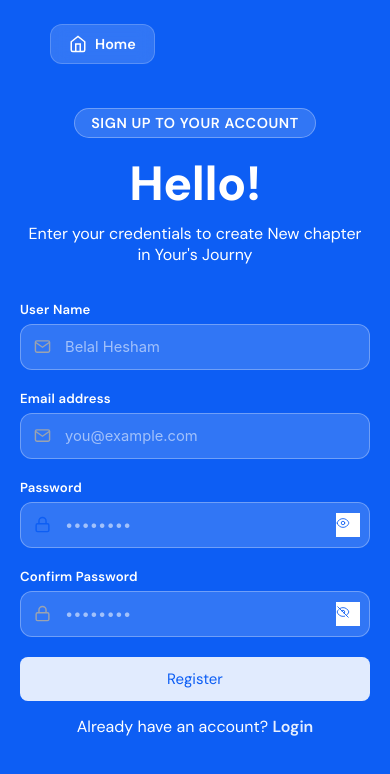
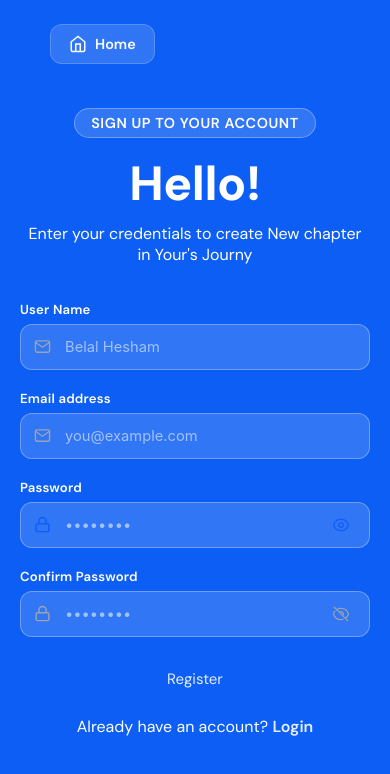
Before and after one commit to Ammarahmed1263/edumart, an Angular app: page /register in a window 390 px wide. Both pictures are taken after a click on the button 348 px from the left and 524 px from the top of the page. Shown: the top 774 px of the page. Built offline with nearby package versions, Linux system fonts and the light colour scheme.

Commit message:
style(ui): polish register UI and detail page responsiveness
Fixed eye icon positioning, bento grid layout, and checkout empty states.

```diff
--- a/src/app/features/auth/register/register.css
+++ b/src/app/features/auth/register/register.css
@@ -126,6 +126,15 @@ form {
   align-items: center;
 }
 
+.eye-icon {
+  position: absolute;
+  right: 10px;
+  top: 50%;
+  transform: translateY(-50%);
+  cursor: pointer;
+  color: #9ca3af;
+}
+
 .input-icon {
   position: absolute;
   left: 14px;
@@ -165,7 +174,8 @@ form {
   box-shadow: 0 0 0 3.5px rgba(13, 94, 244, 0.15);
 }
 
-.input-wrapper:focus-within .input-icon {
+.input-wrapper:focus-within .input-icon,
+.input-wrapper:focus-within .eye-icon {
   color: #0d5ef4;
 }
 
@@ -391,8 +401,6 @@ button.valid-btn::after {
   }
 
   ::ng-deep button {
-    background: #fff !important;
-    color: #0d5ef4 !important;
     box-shadow: none;
   }
 
--- a/src/app/features/auth/register/register.html
+++ b/src/app/features/auth/register/register.html
@@ -1,6 +1,12 @@
 <div class="login-container">
   <a routerLink="/" class="home-btn">
-        <svg xmlns="http://www.w3.org/2000/svg" viewBox="0 0 24 24" fill="none" stroke="currentColor" stroke-width="2">
+    <svg
+      xmlns="http://www.w3.org/2000/svg"
+      viewBox="0 0 24 24"
+      fill="none"
+      stroke="currentColor"
+      stroke-width="2"
+    >
       <path d="M3 9l9-7 9 7v11a2 2 0 0 1-2 2H5a2 2 0 0 1-2-2z" />
       <polyline points="9 22 9 12 15 12 15 22" />
     </svg>
@@ -11,7 +17,6 @@
 
   <!-- Right Panel: Form -->
   <div class="divForm">
-
     <div class="headersForm">
       <span class="badge">Sign Up to your account</span>
       <h1>Hello!</h1>
@@ -19,23 +24,31 @@
     </div>
 
     <form [formGroup]="registerForm" (ngSubmit)="registerSubmit()">
-
       <!-- UserName -->
       <div class="form-group">
         <label for="userName">User Name</label>
         <div class="input-wrapper">
-                    <svg class="input-icon" xmlns="http://www.w3.org/2000/svg" viewBox="0 0 24 24" fill="none"
-                        stroke="currentColor" stroke-width="2">
+          <svg
+            class="input-icon"
+            xmlns="http://www.w3.org/2000/svg"
+            viewBox="0 0 24 24"
+            fill="none"
+            stroke="currentColor"
+            stroke-width="2"
+          >
             <path d="M4 4h16c1.1 0 2 .9 2 2v12c0 1.1-.9 2-2 2H4c-1.1 0-2-.9-2-2V6c0-1.1.9-2 2-2z" />
             <polyline points="22,6 12,13 2,6" />
           </svg>
-                    <input type="text" id="userName" placeholder="Belal Hesham" formControlName="userName">
+          <input type="text" id="userName" placeholder="Belal Hesham" formControlName="userName" />
         </div>
         <!-- Username Validation -->
-                @if(userName?.invalid && (userName?.dirty || userName?.touched)) {
-                @if(userName?.errors?.['required']) { <span class="field-hint error">User name is required</span> }
-                @if(userName?.errors?.['minlength']) { <span class="field-hint error">Must be at least 3
-                    characters</span> }
+        @if (userName?.invalid && (userName?.dirty || userName?.touched)) {
+          @if (userName?.errors?.['required']) {
+            <span class="field-hint error">User name is required</span>
+          }
+          @if (userName?.errors?.['minlength']) {
+            <span class="field-hint error">Must be at least 3 characters</span>
+          }
         }
       </div>
 
@@ -43,17 +56,27 @@
       <div class="form-group">
         <label for="email">Email address</label>
         <div class="input-wrapper">
-                    <svg class="input-icon" xmlns="http://www.w3.org/2000/svg" viewBox="0 0 24 24" fill="none"
-                        stroke="currentColor" stroke-width="2">
+          <svg
+            class="input-icon"
+            xmlns="http://www.w3.org/2000/svg"
+            viewBox="0 0 24 24"
+            fill="none"
+            stroke="currentColor"
+            stroke-width="2"
+          >
             <path d="M4 4h16c1.1 0 2 .9 2 2v12c0 1.1-.9 2-2 2H4c-1.1 0-2-.9-2-2V6c0-1.1.9-2 2-2z" />
             <polyline points="22,6 12,13 2,6" />
           </svg>
-                    <input type="email" id="email" placeholder="you@example.com" formControlName="email">
+          <input type="email" id="email" placeholder="you@example.com" formControlName="email" />
         </div>
         <!-- Email Validation -->
-                @if(email?.invalid && (email?.dirty || email?.touched)) {
-                @if(email?.errors?.['required']) { <span class="field-hint error">Email is required</span> }
-                @if(email?.errors?.['email']) { <span class="field-hint error">Invalid Email Format</span> }
+        @if (email?.invalid && (email?.dirty || email?.touched)) {
+          @if (email?.errors?.['required']) {
+            <span class="field-hint error">Email is required</span>
+          }
+          @if (email?.errors?.['email']) {
+            <span class="field-hint error">Invalid Email Format</span>
+          }
         }
       </div>
 
@@ -62,46 +85,81 @@
         <label for="password">Password</label>
 
         <div class="input-wrapper">
-                    <svg class="input-icon" xmlns="http://www.w3.org/2000/svg" viewBox="0 0 24 24" fill="none"
-                        stroke="currentColor" stroke-width="2">
+          <svg
+            class="input-icon"
+            xmlns="http://www.w3.org/2000/svg"
+            viewBox="0 0 24 24"
+            fill="none"
+            stroke="currentColor"
+            stroke-width="2"
+          >
             <rect x="3" y="11" width="18" height="11" rx="2" ry="2" />
             <path d="M7 11V7a5 5 0 0 1 10 0v4" />
           </svg>
 
-                    <input [type]="showPassword ? 'text' : 'password'" id="password" placeholder="••••••••"
-                        formControlName="password">
+          <input
+            [type]="showPassword ? 'text' : 'password'"
+            id="password"
+            placeholder="••••••••"
+            formControlName="password"
+          />
 
           <button type="button" id="toggle-password" (click)="togglePassword()">
-                        @if(showPassword){
-                        <svg xmlns="http://www.w3.org/2000/svg" fill="none" viewBox="0 0 24 24" stroke-width="1.5"
-                            stroke="currentColor" class="size-6" width="14" height="14">
-                            <path stroke-linecap="round" stroke-linejoin="round"
-                                d="M2.036 12.322a1.012 1.012 0 0 1 0-.639C3.423 7.51 7.36 4.5 12 4.5c4.638 0 8.573 3.007 9.963 7.178.07.207.07.431 0 .639C20.577 16.49 16.64 19.5 12 19.5c-4.638 0-8.573-3.007-9.963-7.178Z" />
-                            <path stroke-linecap="round" stroke-linejoin="round"
-                                d="M15 12a3 3 0 1 1-6 0 3 3 0 0 1 6 0Z" />
+            @if (showPassword) {
+              <svg
+                xmlns="http://www.w3.org/2000/svg"
+                fill="none"
+                viewBox="0 0 24 24"
+                stroke-width="1.5"
+                stroke="currentColor"
+                class="eye-icon"
+                width="18"
+                height="18"
+              >
+                <path
+                  stroke-linecap="round"
+                  stroke-linejoin="round"
+                  d="M2.036 12.322a1.012 1.012 0 0 1 0-.639C3.423 7.51 7.36 4.5 12 4.5c4.638 0 8.573 3.007 9.963 7.178.07.207.07.431 0 .639C20.577 16.49 16.64 19.5 12 19.5c-4.638 0-8.573-3.007-9.963-7.178Z"
+                />
+                <path
+                  stroke-linecap="round"
+                  stroke-linejoin="round"
+                  d="M15 12a3 3 0 1 1-6 0 3 3 0 0 1 6 0Z"
+                />
               </svg>
-                        }@else {<svg xmlns="http://www.w3.org/2000/svg" fill="none" viewBox="0 0 24 24"
-                            stroke-width="1.5" stroke="currentColor" class="size-6" width="15" height="15">
-                            <path stroke-linecap="round" stroke-linejoin="round"
-                                d="M3.98 8.223A10.477 10.477 0 0 0 1.934 12C3.226 16.338 7.244 19.5 12 19.5c.993 0 1.953-.138 2.863-.395M6.228 6.228A10.451 10.451 0 0 1 12 4.5c4.756 0 8.773 3.162 10.065 7.498a10.522 10.522 0 0 1-4.293 5.774M6.228 6.228 3 3m3.228 3.228 3.65 3.65m7.894 7.894L21 21m-3.228-3.228-3.65-3.65m0 0a3 3 0 1 0-4.243-4.243m4.242 4.242L9.88 9.88" />
+            } @else {
+              <svg
+                xmlns="http://www.w3.org/2000/svg"
+                fill="none"
+                viewBox="0 0 24 24"
+                stroke-width="1.5"
+                stroke="currentColor"
+                class="eye-icon"
+                width="18"
+                height="18"
+              >
+                <path
+                  stroke-linecap="round"
+                  stroke-linejoin="round"
+                  d="M3.98 8.223A10.477 10.477 0 0 0 1.934 12C3.226 16.338 7.244 19.5 12 19.5c.993 0 1.953-.138 2.863-.395M6.228 6.228A10.451 10.451 0 0 1 12 4.5c4.756 0 8.773 3.162 10.065 7.498a10.522 10.522 0 0 1-4.293 5.774M6.228 6.228 3 3m3.228 3.228 3.65 3.65m7.894 7.894L21 21m-3.228-3.228-3.65-3.65m0 0a3 3 0 1 0-4.243-4.243m4.242 4.242L9.88 9.88"
+                />
               </svg>
             }
-
           </button>
-
         </div>
 
         <!-- Password Validation -->
-                @if(password?.invalid && (password?.dirty || password?.touched)) {
-                @if(password?.errors?.['required']) {
+        @if (password?.invalid && (password?.dirty || password?.touched)) {
+          @if (password?.errors?.['required']) {
             <span class="field-hint error">Password is required</span>
           }
-                @if(password?.errors?.['minlength']) {
+          @if (password?.errors?.['minlength']) {
             <span class="field-hint error">Minimum 8 characters required</span>
           }
-                @if(password?.errors?.['pattern']) {
-                <span class="field-hint error">Must contain 1 uppercase, 1 lowercase, 1 number, and 1 special
-                    character</span>
+          @if (password?.errors?.['pattern']) {
+            <span class="field-hint error"
+              >Must contain 1 uppercase, 1 lowercase, 1 number, and 1 special character</span
+            >
           }
         }
       </div>
@@ -110,39 +168,74 @@
       <div class="form-group">
         <label for="confirmPassword">Confirm Password</label>
         <div class="input-wrapper">
-                    <svg class="input-icon" xmlns="http://www.w3.org/2000/svg" viewBox="0 0 24 24" fill="none"
-                        stroke="currentColor" stroke-width="2">
+          <svg
+            class="input-icon"
+            xmlns="http://www.w3.org/2000/svg"
+            viewBox="0 0 24 24"
+            fill="none"
+            stroke="currentColor"
+            stroke-width="2"
+          >
             <rect x="3" y="11" width="18" height="11" rx="2" ry="2" />
             <path d="M7 11V7a5 5 0 0 1 10 0v4" />
           </svg>
-                    <input [type]="confirmPassword ? 'text' : 'password'" id="confirmPassword" placeholder="••••••••"
-                        formControlName="confirmPassword">
+          <input
+            [type]="confirmPassword ? 'text' : 'password'"
+            id="confirmPassword"
+            placeholder="••••••••"
+            formControlName="confirmPassword"
+          />
 
           <button type="button" id="toggle-password" (click)="toggleConfirmPassword()">
-                        @if(showConfirmPassword){
-                        <svg xmlns="http://www.w3.org/2000/svg" fill="none" viewBox="0 0 24 24" stroke-width="1.5"
-                            stroke="currentColor" class="size-6" width="15" height="15">
-                            <path stroke-linecap="round" stroke-linejoin="round"
-                                d="M2.036 12.322a1.012 1.012 0 0 1 0-.639C3.423 7.51 7.36 4.5 12 4.5c4.638 0 8.573 3.007 9.963 7.178.07.207.07.431 0 .639C20.577 16.49 16.64 19.5 12 19.5c-4.638 0-8.573-3.007-9.963-7.178Z" />
-                            <path stroke-linecap="round" stroke-linejoin="round"
-                                d="M15 12a3 3 0 1 1-6 0 3 3 0 0 1 6 0Z" />
+            @if (showConfirmPassword) {
+              <svg
+                xmlns="http://www.w3.org/2000/svg"
+                fill="none"
+                viewBox="0 0 24 24"
+                stroke-width="1.5"
+                stroke="currentColor"
+                class="eye-icon"
+                width="18"
+                height="18"
+              >
+                <path
+                  stroke-linecap="round"
+                  stroke-linejoin="round"
+                  d="M2.036 12.322a1.012 1.012 0 0 1 0-.639C3.423 7.51 7.36 4.5 12 4.5c4.638 0 8.573 3.007 9.963 7.178.07.207.07.431 0 .639C20.577 16.49 16.64 19.5 12 19.5c-4.638 0-8.573-3.007-9.963-7.178Z"
+                />
+                <path
+                  stroke-linecap="round"
+                  stroke-linejoin="round"
+                  d="M15 12a3 3 0 1 1-6 0 3 3 0 0 1 6 0Z"
+                />
               </svg>
-                        }@else {<svg xmlns="http://www.w3.org/2000/svg" fill="none" viewBox="0 0 24 24"
-                            stroke-width="1.5" stroke="currentColor" class="size-6" width="14" height="14">
-                            <path stroke-linecap="round" stroke-linejoin="round"
-                                d="M3.98 8.223A10.477 10.477 0 0 0 1.934 12C3.226 16.338 7.244 19.5 12 19.5c.993 0 1.953-.138 2.863-.395M6.228 6.228A10.451 10.451 0 0 1 12 4.5c4.756 0 8.773 3.162 10.065 7.498a10.522 10.522 0 0 1-4.293 5.774M6.228 6.228 3 3m3.228 3.228 3.65 3.65m7.894 7.894L21 21m-3.228-3.228-3.65-3.65m0 0a3 3 0 1 0-4.243-4.243m4.242 4.242L9.88 9.88" />
+            } @else {
+              <svg
+                xmlns="http://www.w3.org/2000/svg"
+                fill="none"
+                viewBox="0 0 24 24"
+                stroke-width="1.5"
+                stroke="currentColor"
+                class="eye-icon"
+                width="18"
+                height="18"
+              >
+                <path
+                  stroke-linecap="round"
+                  stroke-linejoin="round"
+                  d="M3.98 8.223A10.477 10.477 0 0 0 1.934 12C3.226 16.338 7.244 19.5 12 19.5c.993 0 1.953-.138 2.863-.395M6.228 6.228A10.451 10.451 0 0 1 12 4.5c4.756 0 8.773 3.162 10.065 7.498a10.522 10.522 0 0 1-4.293 5.774M6.228 6.228 3 3m3.228 3.228 3.65 3.65m7.894 7.894L21 21m-3.228-3.228-3.65-3.65m0 0a3 3 0 1 0-4.243-4.243m4.242 4.242L9.88 9.88"
+                />
               </svg>
             }
-
           </button>
         </div>
 
         <!-- Custom Password Mismatch Validation -->
-                @if(confirmPassword?.dirty || confirmPassword?.touched) {
-                @if(confirmPassword?.errors?.['required']) {
+        @if (confirmPassword?.dirty || confirmPassword?.touched) {
+          @if (confirmPassword?.errors?.['required']) {
             <span class="field-hint error">Please confirm your password</span>
           }
-                @if(registerForm.hasError('missMatch') && !confirmPassword?.errors?.['required']) {
+          @if (registerForm.hasError('missMatch') && !confirmPassword?.errors?.['required']) {
             <span class="field-hint error">Passwords do not match!</span>
           }
         }
@@ -151,21 +244,23 @@
       <!-- Backend Error Alert -->
 
       <!-- Backend Error Alert -->
-            @if(success()){
-            <div class="success-alert ">
+      @if (success()) {
+        <div class="success-alert">
           <span>Register Successfully</span>
         </div>
       }
 
       <!-- Submit Button -->
-            <app-button defaultText="Register" loadingText="Registering..." [isLoading]="isLoading()"
-                [isDisabled]="registerForm.invalid || isLoading()" [isValid]="registerForm.valid">
+      <app-button
+        defaultText="Register"
+        loadingText="Registering..."
+        [isLoading]="isLoading()"
+        [isDisabled]="registerForm.invalid || isLoading()"
+        [isValid]="registerForm.valid"
+      >
       </app-button>
 
       <p class="register-prompt">Already have an account? <a routerLink="/login">Login</a></p>
-
     </form>
-
   </div>
-
 </div>
--- a/src/app/features/checkout/checkout/checkout.css
+++ b/src/app/features/checkout/checkout/checkout.css
@@ -164,6 +164,7 @@
   }
   .empty-state {
     padding: 100px 20px;
+    margin-top: 2rem;
   }
   .empty-state h2 {
     font-size: 24px;
--- a/src/app/features/course-detail/course-detail.component.css
+++ b/src/app/features/course-detail/course-detail.component.css
@@ -10,6 +10,11 @@
   --radius-md: 12px;
   --shadow-sm: 0 1px 3px rgba(0,0,0,0.1);
   --shadow-md: 0 10px 15px -3px rgba(0,0,0,0.05);
+  box-sizing: border-box;
+}
+
+*, *::before, *::after {
+  box-sizing: inherit;
 }
 
 .course-detail-wrapper {
@@ -272,12 +277,13 @@
 
 /* 2. Structured Bento Grid */
 .secondary-layout {
-  padding: 60px 0 100px;
+  padding-top: 60px;
+  padding-bottom: 100px;
 }
 
 .bento-grid-section {
   display: grid;
-  grid-template-columns: repeat(4, 1fr);
+  grid-template-columns: repeat(3, 1fr);
   gap: 20px;
   margin-bottom: 60px;
 }
@@ -538,7 +544,9 @@
 .premium-reviews .section-header {
   display: flex;
   justify-content: space-between;
-  align-items: flex-end;
+  align-items: center;
+  flex-wrap: wrap;
+  gap: 24px;
   margin-bottom: 48px;
 }
 
@@ -705,21 +713,34 @@
     grid-template-columns: 1fr;
   }
 
+  .hero-title {
+    font-size: 34px;
+  }
+
   .bento-grid-section {
-    grid-template-columns: 1fr 1fr;
+    grid-template-columns: 1fr;
+  }
+
+  .bento-card.master-card {
+    grid-column: span 1;
+  }
+
+  .premium-reviews .section-header {
+    flex-direction: column;
+    align-items: flex-start;
   }
 }
 
 @media (max-width: 600px) {
-  .bento-grid-section {
-    grid-template-columns: 1fr;
-  }
-
   .reviews-masonry {
     grid-template-columns: 1fr;
   }
 
   .hero-title {
-    font-size: 32px;
+    font-size: 28px;
+  }
+
+  .hero-action-side {
+    margin-top: -40px;
   }
 }
```
Lines whose indentation alone changed are shown as unchanged.
